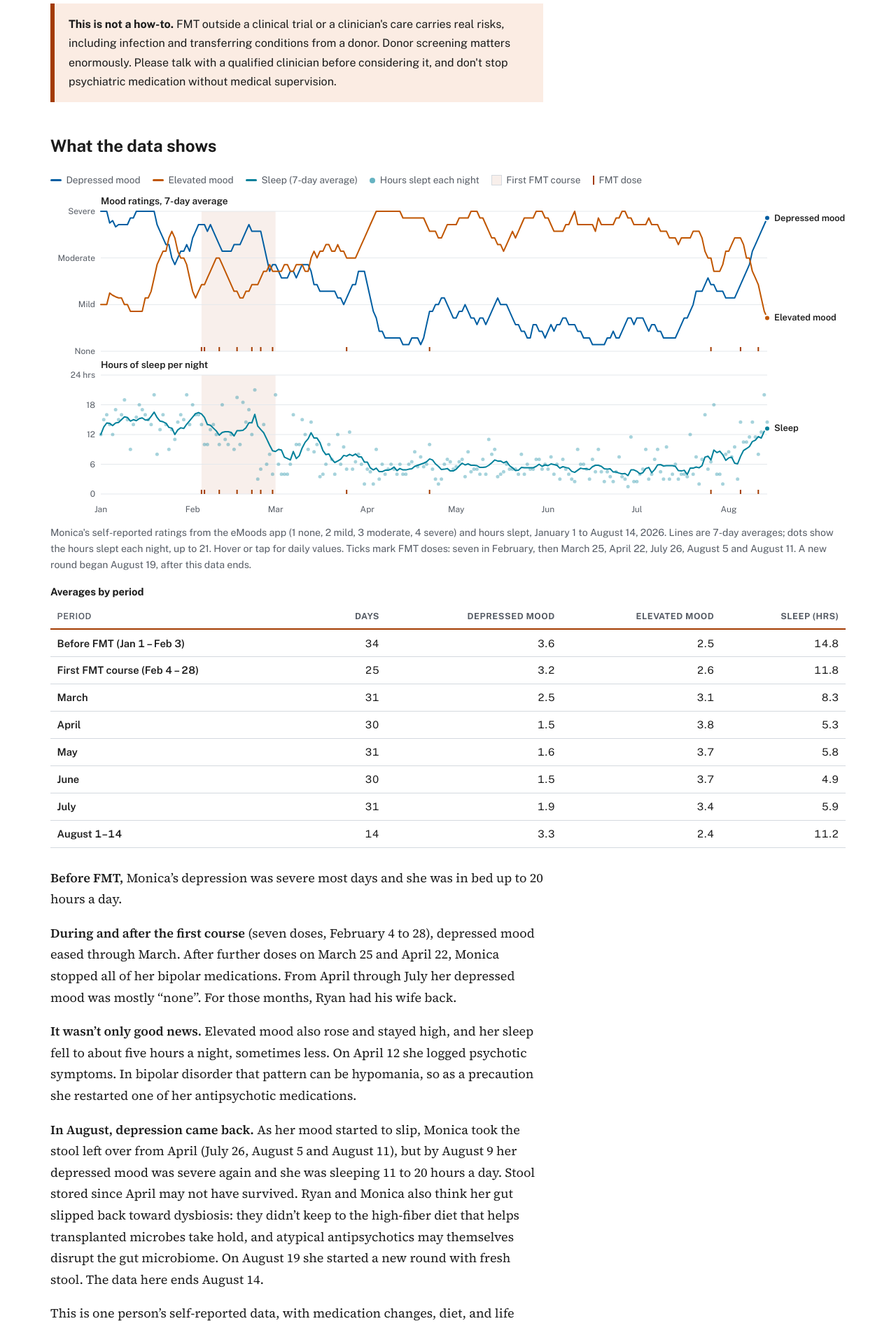
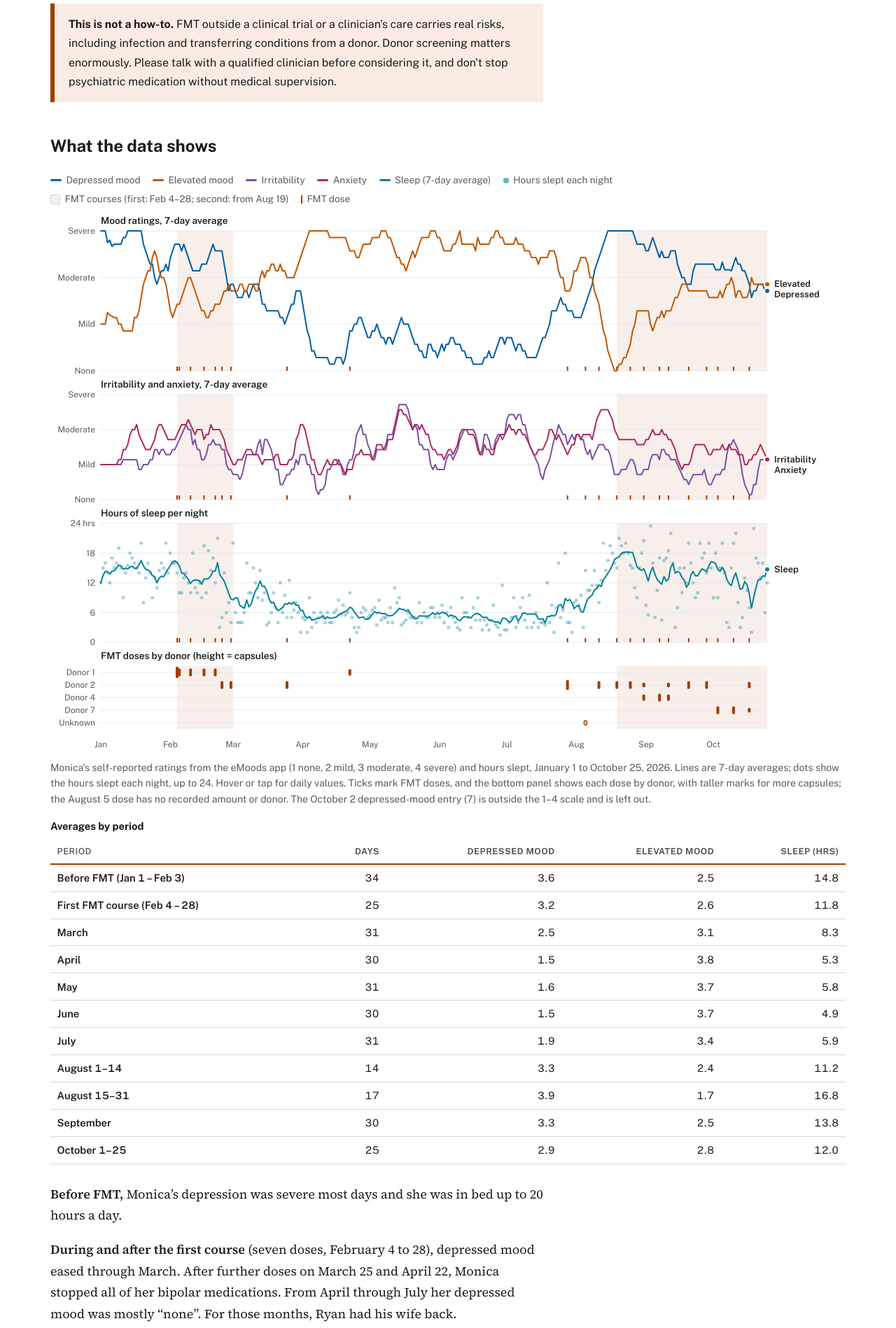
Before and after one commit to ryanmburns93/gut-microbiome-treatment-research-hub, a Jekyll site: the page built from story/index.md, in a window 1280 px wide. Shown: the part 2786-4684 px from the top of the page at 70% size. Built offline with Jekyll 4.4.1, drawn with Linux system fonts in a browser that asks for light colours.

Commit message:
Extend mood chart through Oct 25 with donor dose panel and irritability/anxiety
Co-Authored-By: Claude Sonnet 5.5 <noreply@anthropic.com>
Claude-Session: https://claude.ai/code/session_01SV7nfsmy2RZvwfh98h429Q

```diff
--- a/_data/mood-summary.yml
+++ b/_data/mood-summary.yml
@@ -40,3 +40,18 @@
   depressed: 3.3
   elevated: 2.4
   sleep: 11.2
+- period: "August 15–31"
+  days: 17
+  depressed: 3.9
+  elevated: 1.7
+  sleep: 16.8
+- period: "September"
+  days: 30
+  depressed: 3.3
+  elevated: 2.5
+  sleep: 13.8
+- period: "October 1–25"
+  days: 25
+  depressed: 2.9
+  elevated: 2.8
+  sleep: 12.0
--- a/_data/mood.csv
+++ b/_data/mood.csv
@@ -225,3 +225,75 @@ date,sleep,depressed,elevated,irritability,anxiety
 2026-08-12,12.5,4,1,2,4
 2026-08-13,20,4,1,2,3
 2026-08-14,14.5,4,1,2,3
+2026-08-15,16.5,4,1,2,3
+2026-08-16,19.5,4,1,2,3
+2026-08-17,18,4,1,1,3
+2026-08-18,16,4,1,1,2
+2026-08-19,15,4,1,2,3
+2026-08-20,21,4,2,2,2
+2026-08-21,19.5,4,1,3,3
+2026-08-22,18,4,2,2,3
+2026-08-23,20,4,1,2,3
+2026-08-24,18,4,2,2,3
+2026-08-25,15.5,4,2,2,2
+2026-08-26,15,4,3,2,3
+2026-08-27,11,3,3,1,2
+2026-08-28,9,3,3,1,2
+2026-08-29,15,4,2,2,3
+2026-08-30,18,4,1,2,3
+2026-08-31,20.5,4,2,3,3
+2026-09-01,7.5,3,2,2,3
+2026-09-02,5.5,4,3,2,3
+2026-09-03,23.5,4,1,3,3
+2026-09-04,16,4,2,2,3
+2026-09-05,5,3,3,2,2
+2026-09-06,10.5,3,2,2,3
+2026-09-07,17,3,2,2,3
+2026-09-08,4.5,4,3,4,4
+2026-09-09,16.5,3,2,2,2
+2026-09-10,17,4,2,2,3
+2026-09-11,18.5,4,2,2,2
+2026-09-12,22,4,3,1,2
+2026-09-13,16,3,3,2,2
+2026-09-14,3,3,3,2,2
+2026-09-15,7,2,3,3,2
+2026-09-16,15,2,3,1,1
+2026-09-17,10,3,3,1,2
+2026-09-18,15,4,2,1,3
+2026-09-19,12,3,3,1,2
+2026-09-20,20,3,2,1,2
+2026-09-21,16,3,3,3,3
+2026-09-22,12,4,3,4,4
+2026-09-23,9,3,3,1,2
+2026-09-24,10,3,3,1,2
+2026-09-25,20,4,2,1,3
+2026-09-26,17,3,3,1,2
+2026-09-27,18,3,2,2,2
+2026-09-28,14,3,3,1,2
+2026-09-29,20,4,2,3,3
+2026-09-30,15,3,3,1,2
+2026-10-01,9,3,3,2,3
+2026-10-02,18,,2,2,3
+2026-10-03,9,3,3,1,2
+2026-10-04,15,3,3,2,2
+2026-10-05,20,4,2,2,3
+2026-10-06,14,3,3,3,2
+2026-10-07,4,3,4,4,2
+2026-10-08,3,3,3,4,4
+2026-10-09,15,3,3,2,2
+2026-10-10,20,4,2,2,2
+2026-10-11,22,4,1,1,2
+2026-10-12,8,3,3,1,2
+2026-10-13,3,3,3,1,2
+2026-10-14,5,2,3,1,2
+2026-10-15,13,3,3,2,2
+2026-10-16,10.5,2,3,1,2
+2026-10-17,7,3,3,1,3
+2026-10-18,2,2,3,1,2
+2026-10-19,23,4,2,3,3
+2026-10-20,17,3,3,1,2
+2026-10-21,16,3,3,4,3
+2026-10-22,13,3,3,4,3
+2026-10-23,16,2,3,1,1
+2026-10-24,6,2,3,1,2
+2026-10-25,12,2,3,1,1
--- a/_includes/mood-chart.html
+++ b/_includes/mood-chart.html
@@ -7,16 +7,18 @@
 	<div class="chart-legend" aria-hidden="true">
 		<span><i class="key series-depressed"></i>Depressed mood</span>
 		<span><i class="key series-elevated"></i>Elevated mood</span>
+		<span><i class="key series-irritability"></i>Irritability</span>
+		<span><i class="key series-anxiety"></i>Anxiety</span>
 		<span><i class="key series-sleep"></i>Sleep (7-day average)</span>
 		<span><i class="key-dot series-sleep"></i>Hours slept each night</span>
-		<span><i class="key-band"></i>First FMT course</span>
+		<span><i class="key-band"></i>FMT courses (first: Feb 4–28; second: from Aug 19)</span>
 		<span><i class="key-dose"></i>FMT dose</span>
 	</div>
 	<div id="mood-chart" class="mood-chart"></div>
 	<script id="mood-data" type="application/json">{{ site.data.mood | jsonify }}</script>
 	<script id="dose-data" type="application/json">{{ site.data.fmt-doses | jsonify }}</script>
-	<script id="period-data" type="application/json">[{"start":"2026-02-04","end":"2026-02-28"}]</script>
-	<figcaption>Monica's self-reported ratings from the eMoods app (1 none, 2 mild, 3 moderate, 4 severe) and hours slept, January 1 to August 14, 2026. Lines are 7-day averages; dots show the hours slept each night, up to 21. Hover or tap for daily values. Ticks mark FMT doses: seven in February, then March 25, April 22, July 26, August 5 and August 11. A new round began August 19, after this data ends.</figcaption>
+	<script id="period-data" type="application/json">[{"start":"2026-02-04","end":"2026-02-28"},{"start":"2026-08-19","end":"2026-12-31"}]</script>
+	<figcaption>Monica's self-reported ratings from the eMoods app (1 none, 2 mild, 3 moderate, 4 severe) and hours slept, January 1 to October 25, 2026. Lines are 7-day averages; dots show the hours slept each night, up to 24. Hover or tap for daily values. Ticks mark FMT doses, and the bottom panel shows each dose by donor, with taller marks for more capsules; the August 5 dose has no recorded amount or donor. The October 2 depressed-mood entry (7) is outside the 1–4 scale and is left out.</figcaption>
 </figure>
 
 <div class="table-wrap">
--- a/assets/css/main.css
+++ b/assets/css/main.css
@@ -564,6 +564,8 @@ label { font-weight: 600; }
 	--series-depressed: #005ea2;
 	--series-elevated: #c05600;
 	--series-sleep: #00809a;
+	--series-irritability: #7b4ea3;
+	--series-anxiety: #b0295a;
 	--chart-grid: #e4e8ec;
 	--chart-band: rgba(163, 59, 0, 0.08);
 }
@@ -572,6 +574,8 @@ label { font-weight: 600; }
 		--series-depressed: #3d8fd6;
 		--series-elevated: #d9732f;
 		--series-sleep: #2a9fb3;
+		--series-irritability: #a98bd0;
+		--series-anxiety: #e8639a;
 		--chart-grid: #26364a;
 		--chart-band: rgba(240, 152, 96, 0.12);
 	}
@@ -590,10 +594,16 @@ label { font-weight: 600; }
 .chart-line.series-depressed { stroke: var(--series-depressed); }
 .chart-line.series-elevated { stroke: var(--series-elevated); }
 .chart-line.series-sleep { stroke: var(--series-sleep); }
+.chart-line.series-irritability { stroke: var(--series-irritability); }
+.chart-line.series-anxiety { stroke: var(--series-anxiety); }
 .chart-end { stroke: var(--bg); stroke-width: 2; }
 .chart-end.series-depressed { fill: var(--series-depressed); }
 .chart-end.series-elevated { fill: var(--series-elevated); }
 .chart-end.series-sleep { fill: var(--series-sleep); }
+.chart-end.series-irritability { fill: var(--series-irritability); }
+.chart-end.series-anxiety { fill: var(--series-anxiety); }
+.chart-dose-mark { fill: var(--story); }
+.chart-dose-mark.unknown { fill: none; stroke: var(--story); }
 .chart-cross { stroke: var(--border-strong); stroke-width: 1; }
 .chart-hit { fill: transparent; cursor: crosshair; touch-action: pan-y; }
 
@@ -603,6 +613,8 @@ label { font-weight: 600; }
 .key.series-depressed { background: var(--series-depressed); }
 .key.series-elevated { background: var(--series-elevated); }
 .key.series-sleep { background: var(--series-sleep); }
+.key.series-irritability { background: var(--series-irritability); }
+.key.series-anxiety { background: var(--series-anxiety); }
 .key-band { display: inline-block; width: 0.9rem; height: 0.9rem; background: var(--chart-band); border: 1px solid var(--border); }
 .key-dose { display: inline-block; width: 2px; height: 0.8rem; background: var(--story); }
 
--- a/assets/js/mood-chart.js
+++ b/assets/js/mood-chart.js
@@ -17,28 +17,49 @@
 	function parseDate(s) { var p = s.split('-'); return Date.UTC(+p[0], +p[1] - 1, +p[2]); }
 	function fmt(t) { return new Date(t).toLocaleDateString('en-US', { month: 'short', day: 'numeric', timeZone: 'UTC' }); }
 
+	// A blank cell (a day with an unusable entry) is NaN: it is left out of
+	// the 7-day averages and shown as "not recorded" in the hover readout.
+	function num(v) { return v === '' || v == null ? NaN : +v; }
+	var KEYS = ['sleep', 'depressed', 'elevated', 'irritability', 'anxiety'];
 	var days = raw.map(function (r) {
-		return { t: parseDate(r.date), sleep: +r.sleep, depressed: +r.depressed, elevated: +r.elevated };
+		var d = { t: parseDate(r.date) };
+		KEYS.forEach(function (k) { d[k] = num(r[k]); });
+		return d;
 	});
 	// Trailing 7-day averages smooth the 1-4 ratings, which jump day to day.
-	['sleep', 'depressed', 'elevated'].forEach(function (k) {
+	KEYS.forEach(function (k) {
 		days.forEach(function (d, i) {
-			var win = days.slice(Math.max(0, i - 6), i + 1);
-			d[k + 'Avg'] = win.reduce(function (s, w) { return s + w[k]; }, 0) / win.length;
+			var win = days.slice(Math.max(0, i - 6), i + 1).filter(function (w) { return isFinite(w[k]); });
+			d[k + 'Avg'] = win.length ? win.reduce(function (s, w) { return s + w[k]; }, 0) / win.length : NaN;
 		});
 	});
 	var t0 = days[0].t, t1 = days[days.length - 1].t;
-	// Doses after the last day of data (e.g. Aug 19) fall off the chart.
-	var doseTimes = doses.map(function (d) { return parseDate(d.date); })
-		.filter(function (t) { return t >= t0 && t <= t1; });
+	// Doses after the last day of data fall off the chart.
+	var doseList = doses.map(function (d) { d.t = parseDate(d.date); return d; })
+		.filter(function (d) { return d.t >= t0 && d.t <= t1; });
+	var doseTimes = doseList.map(function (d) { return d.t; });
+	var doseByTime = {};
+	doseList.forEach(function (d) { doseByTime[d.t] = d; });
+	// One row per donor in the dose panel; a dose from two donors appears in both.
+	var DONOR_ROWS = ['1', '2', '4', '7', '?'];
+	var DONOR_LABEL = { '?': 'Unknown' };
+	var MAX_CAPS = 25;
 
 	var panels = [
 		{
 			id: 'mood', title: 'Mood ratings, 7-day average', min: 1, max: 4, height: 200,
 			ticks: [[1, 'None'], [2, 'Mild'], [3, 'Moderate'], [4, 'Severe']],
 			series: [
-				{ key: 'depressedAvg', label: 'Depressed mood', cls: 'series-depressed', color: '#005ea2' },
-				{ key: 'elevatedAvg', label: 'Elevated mood', cls: 'series-elevated', color: '#c05600' }
+				{ key: 'depressedAvg', label: 'Depressed', cls: 'series-depressed', color: '#005ea2' },
+				{ key: 'elevatedAvg', label: 'Elevated', cls: 'series-elevated', color: '#c05600' }
+			]
+		},
+		{
+			id: 'other', title: 'Irritability and anxiety, 7-day average', min: 1, max: 4, height: 150,
+			ticks: [[1, 'None'], [2, 'Mild'], [3, 'Moderate'], [4, 'Severe']],
+			series: [
+				{ key: 'irritabilityAvg', label: 'Irritability', cls: 'series-irritability', color: '#7b4ea3' },
+				{ key: 'anxietyAvg', label: 'Anxiety', cls: 'series-anxiety', color: '#b0295a' }
 			]
 		},
 		{
@@ -47,6 +68,9 @@
 			// Daily values as faint dots behind the average, so long nights in bed stay visible.
 			dots: { key: 'sleep', cls: 'series-sleep', color: '#00809a' },
 			series: [{ key: 'sleepAvg', label: 'Sleep', cls: 'series-sleep', color: '#00809a' }]
+		},
+		{
+			id: 'doses', title: 'FMT doses by donor (height = capsules)', doses: true, height: DONOR_ROWS.length * 18, series: []
 		}
 	];
 
@@ -64,13 +88,13 @@
 		root.innerHTML = '';
 		var width = Math.max(320, root.clientWidth);
 		var narrow = width < 560;
-		var m = { top: M.top, right: narrow ? 16 : M.right, bottom: M.bottom, left: narrow ? 56 : M.left };
+		var m = { top: M.top, right: narrow ? 16 : M.right, bottom: M.bottom, left: narrow ? 66 : M.left };
 		var plotW = width - m.left - m.right;
 		var x = function (t) { return m.left + (t - t0) / (t1 - t0) * plotW; };
 		var total = panels.reduce(function (s, p) { return s + p.height + m.top + m.bottom; }, 0) + AXIS_H;
 
 		var svg = el('svg', { viewBox: '0 0 ' + width + ' ' + total, width: width, height: total, role: 'img',
-			'aria-label': 'Line charts of Monica\'s daily mood ratings and hours of sleep from January to August 2026, with FMT doses marked. A table of monthly averages follows.' }, root);
+			'aria-label': 'Line charts of Monica\'s daily mood ratings, irritability, anxiety and hours of sleep from January to October 2026, with FMT doses marked and broken out by donor. A table of averages by period follows.' }, root);
 
 		var y0 = 0, bands = [];
 		panels.forEach(function (p) {
@@ -85,6 +109,30 @@
 				var a = x(Math.max(t0, parseDate(pr.start))), b = x(Math.min(t1, parseDate(pr.end) + DAY));
 				if (b > a) bands.push(el('rect', { x: a, y: top, width: b - a, height: p.height, class: 'chart-band', fill: 'rgba(163, 59, 0, 0.08)' }, svg));
 			});
+
+			if (p.doses) {
+				var rowH = p.height / DONOR_ROWS.length;
+				DONOR_ROWS.forEach(function (dn, ri) {
+					var cy = top + rowH * (ri + 0.5);
+					el('line', { x1: m.left, x2: m.left + plotW, y1: cy, y2: cy, class: 'chart-grid', stroke: '#e4e8ec' }, svg);
+					el('text', { x: m.left - 8, y: cy + 4, class: 'chart-tick', 'text-anchor': 'end' }, svg)
+						.textContent = (narrow && dn === '?' ? 'D?' : DONOR_LABEL[dn]) || (narrow ? 'D' + dn : 'Donor ' + dn);
+				});
+				doseList.forEach(function (d) {
+					var rows = d.donors ? Object.keys(d.donors) : ['?'];
+					rows.forEach(function (dn) {
+						var ri = DONOR_ROWS.indexOf(dn);
+						if (ri < 0) return;
+						var cy = top + rowH * (ri + 0.5);
+						var caps = d.donors ? d.donors[dn] : 0;
+						var h = d.donors ? 4 + caps / MAX_CAPS * (rowH - 6) : 6;
+						el('rect', { x: x(d.t) - 2, y: cy - h / 2, width: 4, height: h, rx: 1.5, class: 'chart-dose-mark' + (d.donors ? '' : ' unknown'),
+							fill: d.donors ? '#a33b00' : 'none', stroke: '#a33b00', 'stroke-width': d.donors ? 0 : 1.5 }, svg);
+					});
+				});
+				y0 = bottom + m.bottom;
+				return;
+			}
 
 			p.ticks.forEach(function (tk) {
 				el('line', { x1: m.left, x2: m.left + plotW, y1: y(tk[0]), y2: y(tk[0]), class: 'chart-grid', stroke: '#e4e8ec' }, svg);
@@ -102,21 +150,25 @@
 				});
 			}
 
+			var pending = [];
 			p.series.forEach(function (s) {
 				var d = days.map(function (r, i) { return (i ? 'L' : 'M') + x(r.t).toFixed(1) + ' ' + y(r[s.key]).toFixed(1); }).join('');
 				el('path', { d: d, class: 'chart-line ' + s.cls, fill: 'none', stroke: s.color, 'stroke-width': 2 }, svg);
 				var last = days[days.length - 1];
 				el('circle', { cx: x(last.t), cy: y(last[s.key]), r: 4, class: 'chart-end ' + s.cls, fill: s.color }, svg);
-				if (!narrow) {
-					var lab = el('text', { x: x(last.t) + 10, y: y(last[s.key]) + 4, class: 'chart-label' }, svg);
-					lab.textContent = s.label;
-				}
+				if (!narrow) pending.push({ s: s, y: y(last[s.key]) + 4 });
+			});
+			// Keep end-of-line labels from overlapping when the lines finish close together.
+			pending.sort(function (a, b) { return a.y - b.y; });
+			for (var i = 1; i < pending.length; i++) pending[i].y = Math.max(pending[i].y, pending[i - 1].y + 15);
+			pending.forEach(function (l) {
+				el('text', { x: x(t1) + 10, y: l.y, class: 'chart-label' }, svg).textContent = l.s.label;
 			});
 			y0 = bottom + m.bottom;
 		});
 
 		// Shared month axis under the bottom panel.
-		for (var mo = 0; mo < 8; mo++) {
+		for (var mo = 0; mo < 12; mo++) {
 			var t = Date.UTC(2026, mo, 1);
 			if (t < t0 || t > t1) continue;
 			var tx = el('text', { x: x(t), y: y0 + 18, class: 'chart-tick', 'text-anchor': 'middle' }, svg);
@@ -124,7 +176,7 @@
 		}
 
 		// Hover: crosshair across both panels plus one readout.
-		var cross = el('line', { y1: panels[0].top, y2: panels[1].bottom, class: 'chart-cross', stroke: '#a9aeb1', visibility: 'hidden' }, svg);
+		var cross = el('line', { y1: panels[0].top, y2: panels[panels.length - 1].bottom, class: 'chart-cross', stroke: '#a9aeb1', visibility: 'hidden' }, svg);
 		var dots = [];
 		panels.forEach(function (p) {
 			p.series.forEach(function (s) {
@@ -136,7 +188,7 @@
 		tip.hidden = true;
 		root.appendChild(tip);
 
-		var hit = el('rect', { x: m.left, y: panels[0].top, width: plotW, height: panels[1].bottom - panels[0].top, class: 'chart-hit', fill: 'transparent' }, svg);
+		var hit = el('rect', { x: m.left, y: panels[0].top, width: plotW, height: panels[panels.length - 1].bottom - panels[0].top, class: 'chart-hit', fill: 'transparent' }, svg);
 		function show(clientX) {
 			var box = svg.getBoundingClientRect();
 			var px = (clientX - box.left) * (width / box.width);
@@ -145,11 +197,23 @@
 			var d = days[i], cx = x(d.t);
 			cross.setAttribute('x1', cx); cross.setAttribute('x2', cx); cross.setAttribute('visibility', 'visible');
 			dots.forEach(function (o) { o.c.setAttribute('cx', cx); o.c.setAttribute('cy', o.p.y(d[o.s.key])); o.c.setAttribute('visibility', 'visible'); });
-			var dose = doseTimes.indexOf(d.t) > -1;
+			var dose = doseByTime[d.t];
+			var doseTxt = '';
+			if (dose) {
+				doseTxt = dose.donors
+					? dose.capsules + ' capsules (' + Object.keys(dose.donors).map(function (k) { return 'donor ' + k + ': ' + dose.donors[k]; }).join(', ') + ')'
+					: 'amount and donor not recorded';
+			}
+			function row(cls, label, v, avg, unit) {
+				return '<span><i class="key ' + cls + '"></i>' + label + ' ' + (isFinite(v) ? v + (unit || '') : 'not recorded') + ' <em>(avg ' + avg.toFixed(1) + ')</em></span>';
+			}
 			tip.innerHTML = '<strong>' + fmt(d.t) + '</strong>' + (dose ? ' <span class="tip-dose">FMT dose</span>' : '') +
-				'<span><i class="key series-depressed"></i>Depressed ' + d.depressed + ' <em>(avg ' + d.depressedAvg.toFixed(1) + ')</em></span>' +
-				'<span><i class="key series-elevated"></i>Elevated ' + d.elevated + ' <em>(avg ' + d.elevatedAvg.toFixed(1) + ')</em></span>' +
-				'<span><i class="key series-sleep"></i>Sleep ' + d.sleep + ' hrs <em>(avg ' + d.sleepAvg.toFixed(1) + ')</em></span>';
+				(dose ? '<span><em>' + doseTxt + '</em></span>' : '') +
+				row('series-depressed', 'Depressed', d.depressed, d.depressedAvg) +
+				row('series-elevated', 'Elevated', d.elevated, d.elevatedAvg) +
+				row('series-irritability', 'Irritability', d.irritability, d.irritabilityAvg) +
+				row('series-anxiety', 'Anxiety', d.anxiety, d.anxietyAvg) +
+				row('series-sleep', 'Sleep', d.sleep, d.sleepAvg, ' hrs');
 			tip.hidden = false;
 			var left = cx / width * box.width;
 			tip.style.left = Math.min(box.width - tip.offsetWidth, Math.max(0, left + 12 > box.width / 2 ? left - tip.offsetWidth - 12 : left + 12)) + 'px';
```
Also changed, not shown: _data/fmt-doses.yml (+26 -15 lines).
